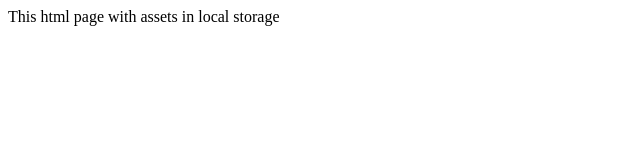
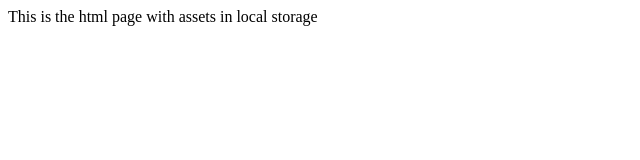
Before and after one commit to CybroMujeeb/serve-static-files-from-local-storage, a plain HTML site: page index.html in a window 1280 px wide. Shown: the full height of the page, 0-640 px from the left. Drawn offline with nearby package versions, Linux system fonts and the light colour scheme; no server answers.

Commit message:
js css serve from local storage 14-15-2020

```diff
--- a/index.html
+++ b/index.html
@@ -35,5 +35,5 @@
 </script>
 </head>
 <body>
-    <div>This html page with assets in local storage</div>
+    <div>This is the html page with assets in local storage</div>
 </body>
```
